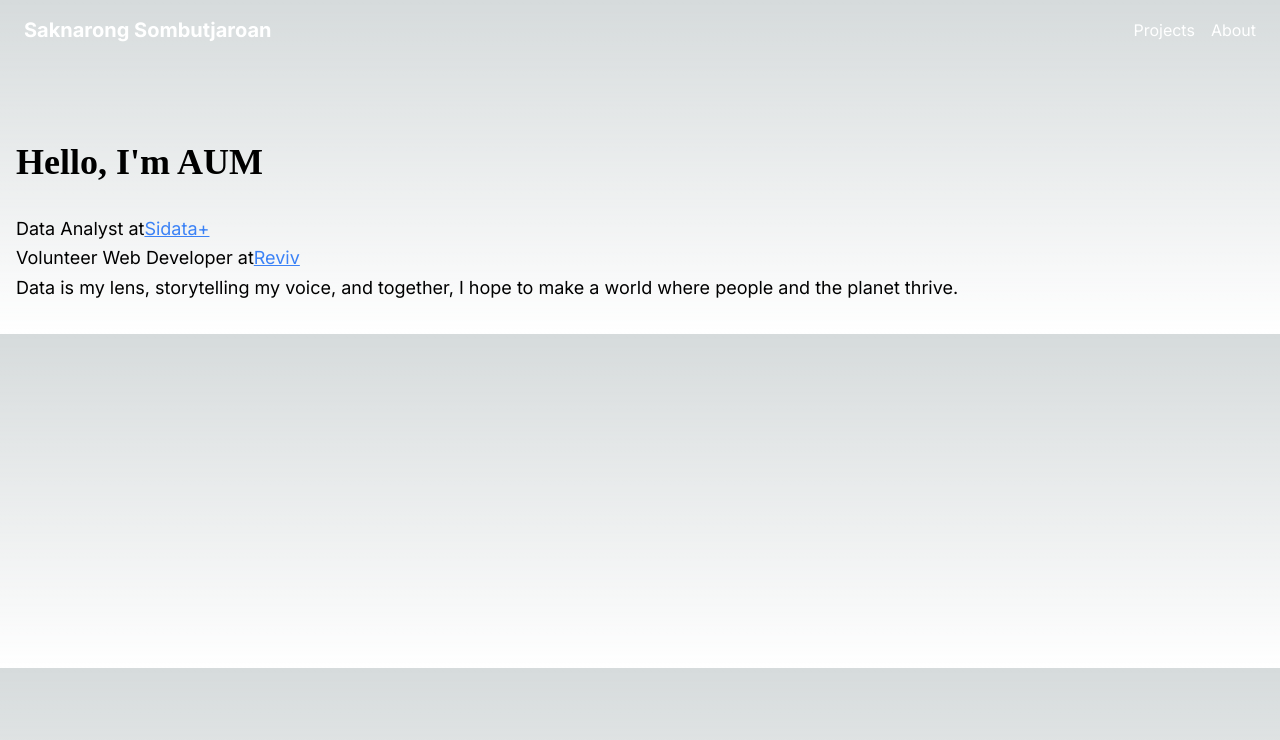
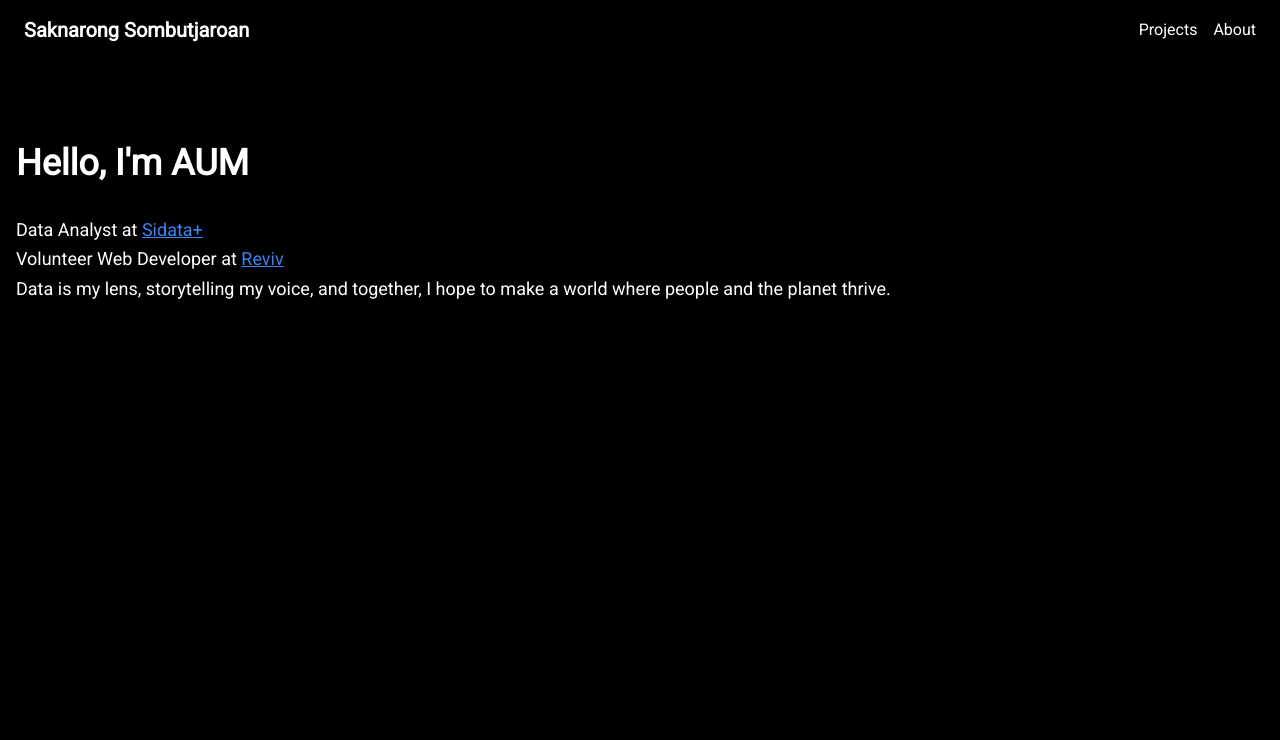
Before and after one commit to amnnma/saknarong, a Next.js app: page / in a window 1280 px wide. Shown: the top 740 px of the page. Built offline with nearby package versions, Linux system fonts and the light colour scheme.

Commit message:
🎉 Update text and fixed linter

```diff
--- a/src/app/globals.css
+++ b/src/app/globals.css
@@ -2,39 +2,18 @@
 @tailwind components;
 @tailwind utilities;
 
-
-@import url('https://fonts.googleapis.com/css2?family=Eczar:wght@400;700&family=IBM+Plex+Mono&display=swap');
-
-
-
-
-h1, h2, h3, h4, h5, h6 {
-  font-family: 'Eczar', serif;
+:root {
+  --foreground-rgb: 255, 255, 255;
+  --background-rgb: 0, 0, 0; /* Change this to black */
 }
 
-
-
-:root {
-  --foreground-rgb: 0, 0, 0;
-  --background-start-rgb: 214, 219, 220;
-  --background-end-rgb: 255, 255, 255;
-}
-
-@media (prefers-color-scheme: dark) {
+@media (prefers-color-scheme: light) {
   :root {
-    --foreground-rgb: 255, 255, 255;
-    --background-start-rgb: 0, 0, 0;
-    --background-end-rgb: 0, 0, 0;
+    --foreground-rgb: 0, 0, 0;
   }
 }
 
 body {
-  font-family: 'IBM Plex Mono', monospace;
   color: rgb(var(--foreground-rgb));
-  background: linear-gradient(
-      to bottom,
-      transparent,
-      rgb(var(--background-end-rgb))
-    )
-    rgb(var(--background-start-rgb));
+  background-color: rgb(var(--background-rgb));
 }
--- a/src/app/layout.js
+++ b/src/app/layout.js
@@ -1,17 +1,20 @@
-import { Inter } from 'next/font/google'
+import { Roboto } from 'next/font/google'
 import './globals.css'
 
-const inter = Inter({ subsets: ['latin'] })
+const roboto = Roboto({
+  weight: '400',
+  subsets: ['latin'],
+})
 
 export const metadata = {
-  title: 'Create Next App',
+  title: 'Saknarong',
   description: 'Generated by create next app',
 }
 
 export default function RootLayout({ children }) {
   return (
     <html lang="en">
-      <body className={inter.className}>{children}</body>
+      <body className={roboto.className}>{children}</body>
     </html>
   )
 }
--- a/src/app/page.js
+++ b/src/app/page.js
@@ -10,17 +10,17 @@ const Home = () => {
          Under Development
         </marquee>
 
-        <h1 className="text-4xl font-bold mb-8">Hello, I'm AUM</h1>
-        <p className="text-lg leading-relaxed mb-8">
-          Data Analyst at
+        <h1 className="text-white text-4xl font-bold mb-8">Hello, I'm AUM</h1>
+        <p className="text-white text-lg leading-relaxed mb-8">
+          Data Analyst at{' '}
           <Link href="https://sidata.plus" className="text-blue-500 underline">
           Sidata+
-          </Link>
+          </Link>{' '}
           <br />
-          Volunteer Web Developer at
+          Volunteer Web Developer at{' '}
           <Link href="https://revivcommunity.org/" className="text-blue-500 underline">
           Reviv
-          </Link>
+          </Link>{' '}
           <br />
           Data is my lens, storytelling my voice, and together, I hope to make a world where people and the planet thrive.
         </p>
```
Also changed, not shown: .eslintrc.json.
